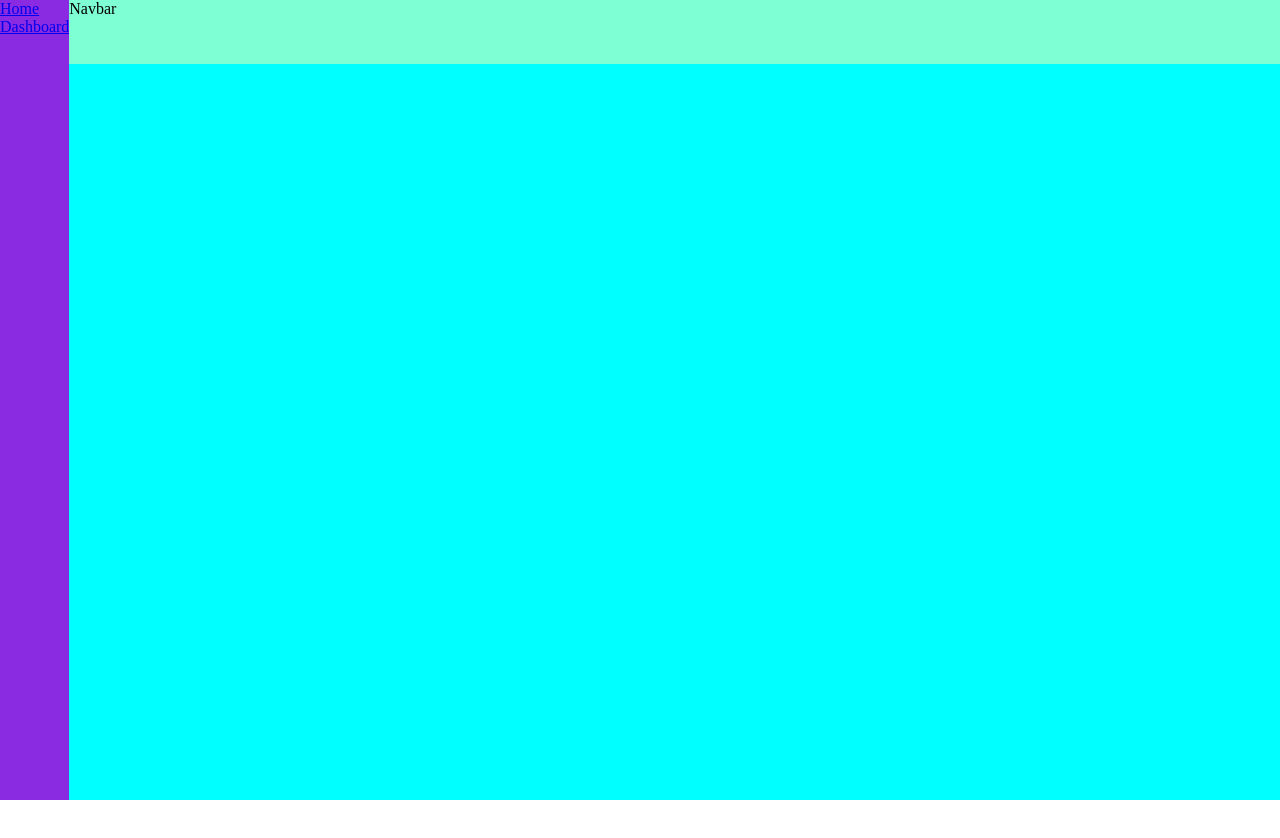
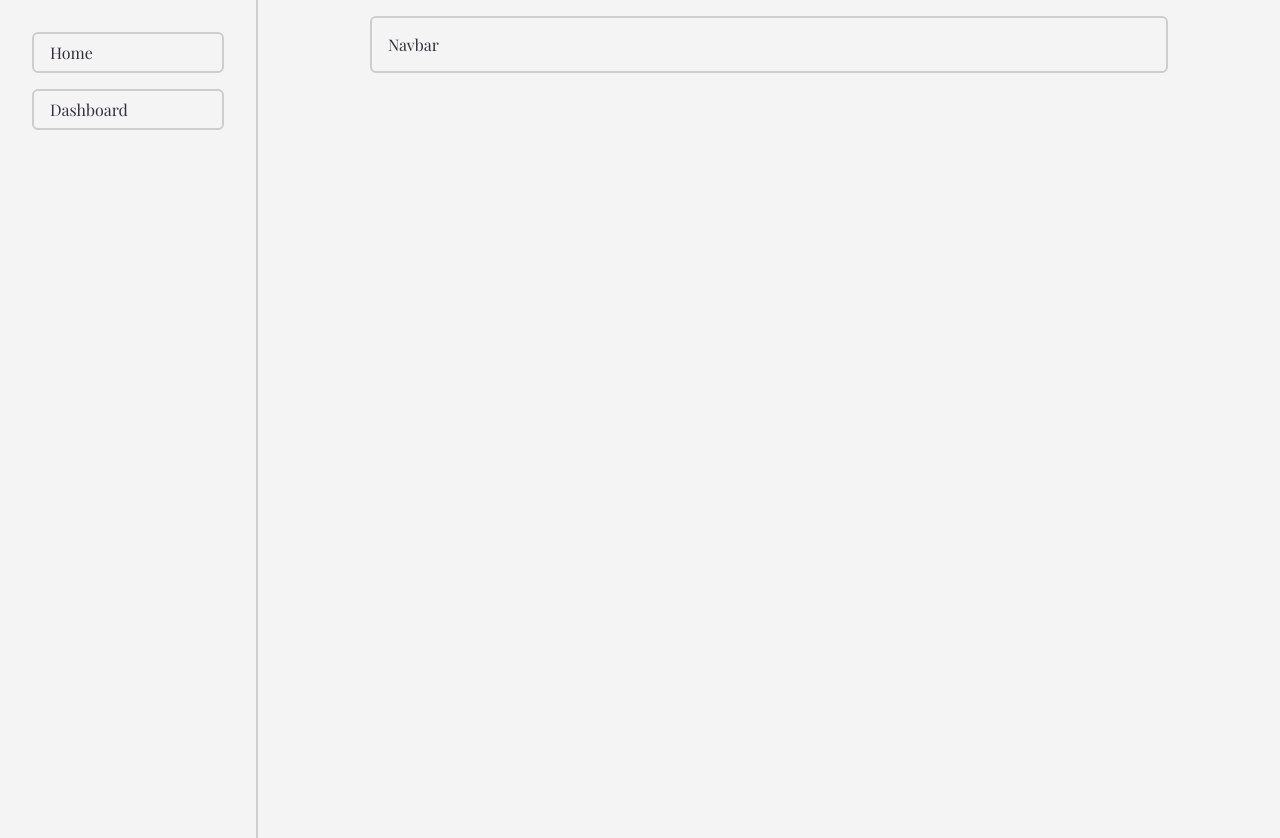
Before and after one commit to AyushBobale/VisualizationDashboard, a React (Create React App) app in the folder source/client/: page / in a window 1280 px wide. Shown: the top 838 px of the page. Before the commit the page ends 800 px from the top, so only its background shows below. Built offline with nearby package versions, Linux system fonts and the light colour scheme.

Commit message:
last todays

```diff
--- a/source/client/public/index.html
+++ b/source/client/public/index.html
@@ -24,6 +24,9 @@
       Learn how to configure a non-root public URL by running `npm run build`.
     -->
     <title>Data Visualization</title>
+    <style>
+      @import url("https://fonts.googleapis.com/css2?family=Playfair+Display:wght@400;500;600&display=swap");
+    </style>
   </head>
   <body>
     <noscript>You need to enable JavaScript to run this app.</noscript>
--- a/source/client/src/Pages/Dashboard/Dashboard.css
+++ b/source/client/src/Pages/Dashboard/Dashboard.css
@@ -1,3 +1,4 @@
 .dash-container {
-  background-color: bisque;
+  background-color: var(--primary);
+  padding: 2rem;
 }
--- a/source/client/src/components/Navbar/Navbar.css
+++ b/source/client/src/components/Navbar/Navbar.css
@@ -1,9 +1,18 @@
 .navbar {
-  height: var(--navbar-height);
-  width: 100%;
   position: sticky;
   top: 0;
   left: 0;
   right: 0;
-  background-color: aquamarine;
+  background-color: var(--primary);
+  display: flex;
+  padding: 1rem;
+  align-items: center;
+  justify-content: flex-start;
 }
+
+.navbar-inner {
+  border-radius: 6px;
+  border: 2px solid var(--primary-border);
+  padding: 1rem;
+  width: 100%;
+}
--- a/source/client/src/components/Navbar/Navbar.jsx
+++ b/source/client/src/components/Navbar/Navbar.jsx
@@ -3,7 +3,11 @@ import "./Navbar.css";
 import React from "react";
 
 function Navbar() {
-  return <div className="navbar">Navbar</div>;
+  return (
+    <div className="navbar">
+      <div className="navbar-inner">Navbar</div>
+    </div>
+  );
 }
 
 export default Navbar;
--- a/source/client/src/components/Sidebar/Sidebar.css
+++ b/source/client/src/components/Sidebar/Sidebar.css
@@ -8,7 +8,22 @@
   left: 0;
   top: 0;
   bottom: 0;
-  background-color: blueviolet;
+  background-color: var(--primary);
   display: flex;
   flex-direction: column;
+  justify-content: flex-start;
+  gap: 1rem;
+  padding: 2rem;
+  min-width: 12rem;
+  border-right: 2px solid var(--primary-border);
 }
+
+.sidebar > div {
+  border-radius: 6px;
+  border: 2px solid var(--primary-border);
+  padding: 0.5rem 1rem;
+}
+
+.sidebar a {
+  text-decoration: none;
+}
--- a/source/client/src/index.css
+++ b/source/client/src/index.css
@@ -1,10 +1,16 @@
 * {
   margin: 0;
   padding: 0;
+  font-family: "Playfair Display", serif;
+  font-weight: 400;
+  font-size: 1rem;
+  color: #33303c;
 }
 
 :root {
-  --navbar-height: 4rem;
+  --primary: #f4f4f5;
+  --primary-border: #cdcdcd;
+  --primary-font-color: #33303c;
 }
 
 .root-container {
@@ -15,5 +21,6 @@
   display: flex;
   flex-direction: column;
   width: 100%;
-  background-color: aqua;
+  padding: 0rem 6rem;
+  background-color: var(--primary);
 }
```
